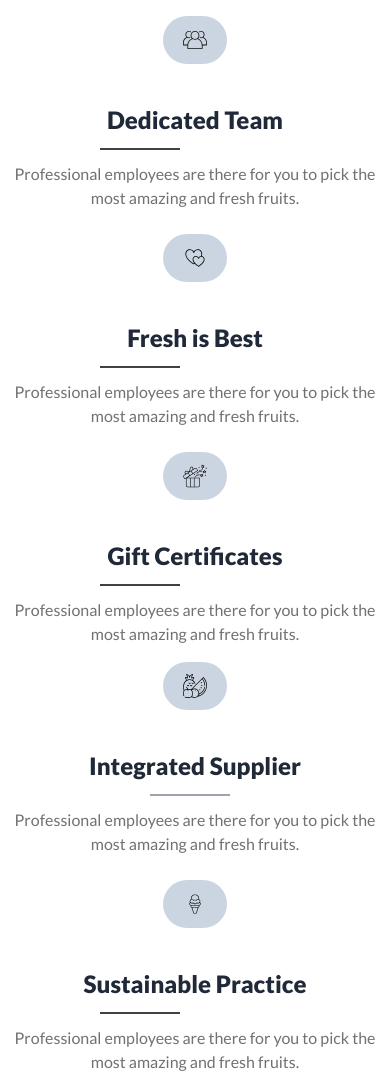
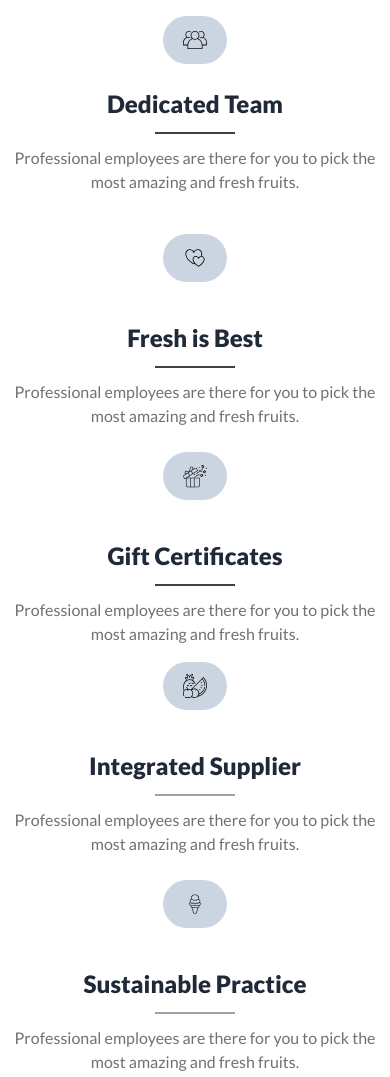
Before and after one commit to moin-zaman/FruitBurst-Assignment3, a plain HTML site: page index.html in a window 390 px wide. Shown: the part 5629-6706 px from the top of the page. Drawn offline with nearby package versions, Linux system fonts and the light colour scheme.

Commit message:
Trying to responsive choose quality sections

```diff
--- a/index.html
+++ b/index.html
@@ -598,15 +598,18 @@
                                     fill="#121212" />
                             </svg>
                         </div>
+
+                    </div>
+                    <div class="flex flex-col lg:flex-row sm:justify-center items-center gap-10 ">
+
                         <div class="flex-1 text-center lg:text-left">
                             <h2 class="text-2xl font-extrabold">Dedicated Team</h2>
-                            <hr class="border border-[#121212cc] w-20 my-3 ml-[100px] md:ml-[200px] lg:ml-0">
+                            <hr class="border border-[#121212cc] w-20 my-3 m-auto md:m-auto md:mt-2 md:mb-2 lg:ml-0">
                             <p class="text-[#12121299]">Professional employees are there for you to pick the most
                                 amazing
                                 and fresh fruits.</p>
                         </div>
-                    </div>
-                    <div class="flex flex-col lg:flex-row items-center gap-10 ">
+
                         <div class="w-16 h-12 bg-slate-300 flex items-center justify-center rounded-full">
                             <svg xmlns="http://www.w3.org/2000/svg" width="24" height="24" viewBox="0 0 24 24"
                                 fill="none">
@@ -618,7 +621,7 @@
                         </div>
                         <div class="flex-1 text-center lg:text-left">
                             <h2 class="text-2xl font-extrabold">Fresh is Best</h2>
-                            <hr class="border border-[#121212cc] w-20 my-3 ml-[100px] md:ml-[200px] lg:ml-0">
+                            <hr class="border border-[#121212cc] w-20 my-3 m-auto md:m-auto md:mt-2 md:mb-2 lg:ml-0">
                             <p class="text-[#12121299]">Professional employees are there for you to pick the most
                                 amazing
                                 and fresh fruits.</p>
@@ -676,7 +679,7 @@
                         </div>
                         <div class="flex-1 lg:text-left text-center ">
                             <h2 class="text-2xl font-extrabold">Gift Certificates</h2>
-                            <hr class="border border-[#121212cc] w-20 my-3 ml-[100px] md:ml-[200px] lg:ml-0">
+                            <hr class="border border-[#121212cc] w-20 my-3 m-auto md:m-auto md:mt-2 md:mb-2 lg:ml-0">
                             <p class="text-[#12121299]">Professional employees are there for you to pick the most
                                 amazing
                                 and fresh fruits.</p>
@@ -690,7 +693,7 @@
                     <div class="flex items-center gap-10 flex-col-reverse lg:flex-row">
                         <div class="text-center lg:text-right flex-1">
                             <h2 class="text-2xl font-extrabold">Integrated Supplier</h2>
-                            <hr class="border border-gray-400 w-20 my-3 ml-[150px] md:ml-[250px] lg:ml-[210px]">
+                            <hr class="border border-gray-400 w-20 my-3 m-auto md:m-auto md:mt-2 md:mb-2 lg:ml-[210px]">
                             <p class="text-[#12121299]">Professional employees are there for you to pick the most
                                 amazing and fresh fruits.</p>
                         </div>
@@ -741,8 +744,8 @@
                     <div class="flex items-center gap-10 flex-col-reverse lg:flex-row">
                         <div class="text-center lg:text-right flex-1">
                             <h2 class="text-2xl font-extrabold">Sustainable Practice</h2>
-                            <hr class="border border-[#121212cc] w-20 my-3 ml-[100px] md:ml-[200px] lg:ml-[210px]">
-                            <p class="text-[#12121299]">Professional employees are there for you to pick the most
+                            <hr class="border border-gray-400 w-20 my-3 m-auto md:m-auto md:mt-2 md:mb-2 lg:ml-[210px]">
+                            <p class="text-[#12121299] md:max-w-1/2">Professional employees are there for you to pick the most
                                 amazing and fresh fruits.</p>
                         </div>
                         <div class="w-16 h-12 bg-slate-300 flex items-center justify-center rounded-full">
@@ -761,7 +764,7 @@
                     <div class="flex items-center gap-10 flex-col-reverse lg:flex-row">
                         <div class="text-center lg:text-right flex-1">
                             <h2 class="text-2xl font-extrabold">The Benefits Only</h2>
-                            <hr class="border border-[#121212cc] w-20 my-3 ml-[100px] md:ml-[200px] lg:ml-[210px]">
+                            <hr class="border border-gray-400 w-20 my-3 m-auto md:m-auto md:mt-2 md:mb-2 lg:ml-[210px]">
                             <p class="text-[#12121299]">Professional employees are there for you to pick the most
                                 amazing and fresh fruits.</p>
                         </div>
```
